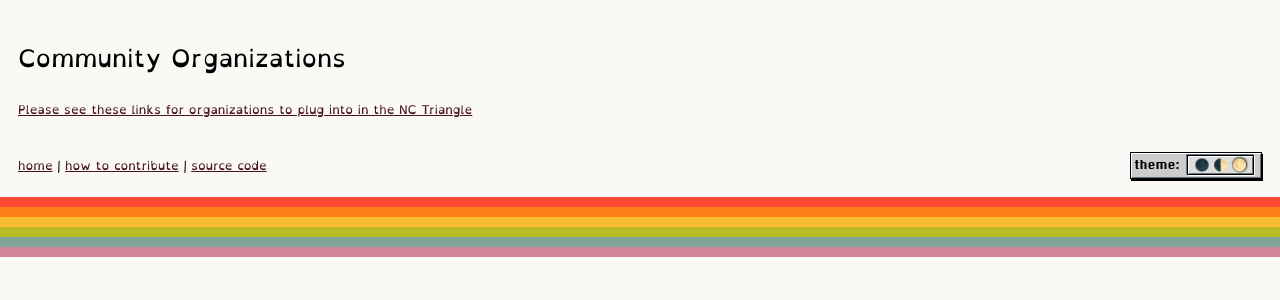
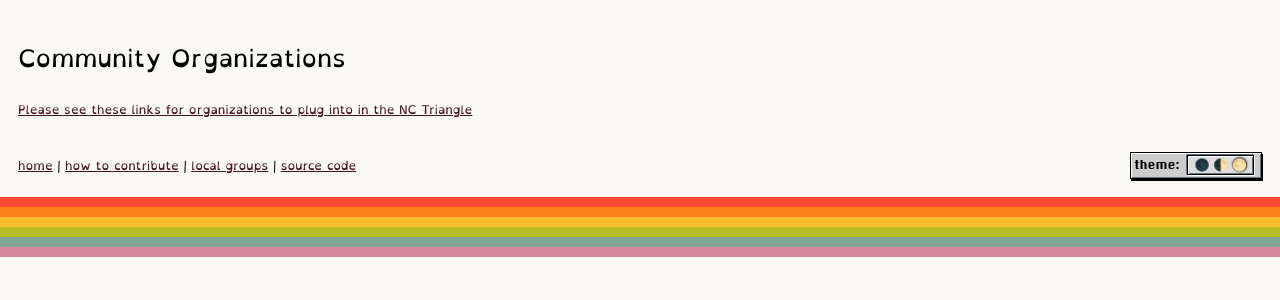
Before and after one commit to NatVIII/rva.rip, a Nuxt app: page /list in a window 1280 px wide. Shown: the top 300 px of the page. Built offline with nearby package versions, Linux system fonts and the light colour scheme.

Commit message:
grabed new link tree for the list page

```diff
--- a/components/Footer.vue
+++ b/components/Footer.vue
@@ -24,6 +24,7 @@ onMounted(() => {
           <a href="/">home</a> |
           <!-- <a href="/list">list of cool groups</a> | -->
           <a href="/contributing">how to contribute</a> |
+          <a href="https://linktr.ee/RhizomeResources">local groups</a> |
           <a href="https://github.com/NacreData/calendar">source code</a>
         </div>
         <div class="desc no-toppy">
```
